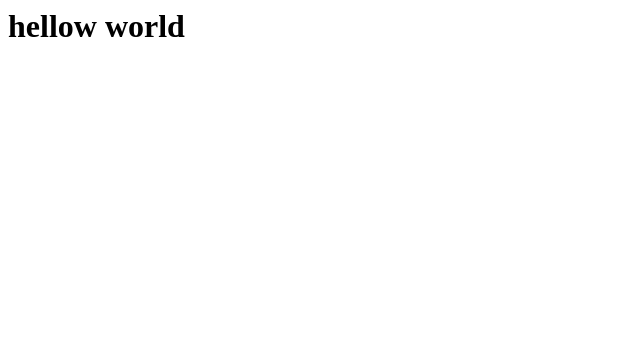
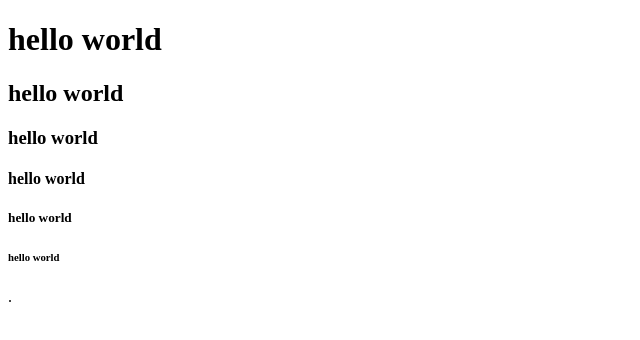
Before and after one commit to jmtae/first, a plain HTML site: page index.html in a window 1280 px wide. Shown: the whole page, without its empty margins (0-640 px from the left). Drawn offline with Linux system fonts and the light colour scheme.

Commit message:
index.html 수정

```diff
--- a/index.html
+++ b/index.html
@@ -1 +1,16 @@
-<h1>hellow world</h1>
+<!DOCTYPE html>
+<html lang="en">
+<head>
+    <meta charset="UTF-8">
+    <meta name="viewport" content="width=device-width, initial-scale=1.0">
+    <title>Document</title>
+</head>
+<body>
+    <h1>hello world</h1>
+    <h2>hello world</h2>
+    <h3>hello world</h3>
+    <h4>hello world</h4>
+    <h5>hello world</h5>
+    <h6>hello world</h6>.
+</body>
+</html>
```
